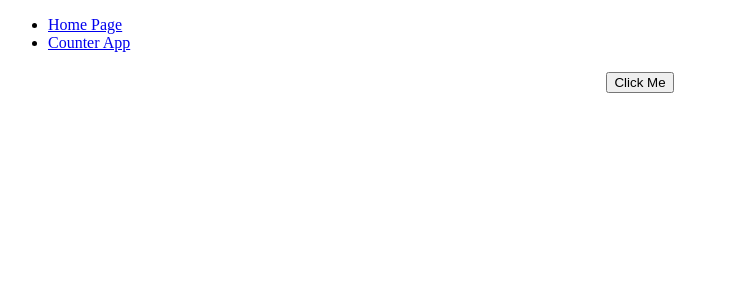
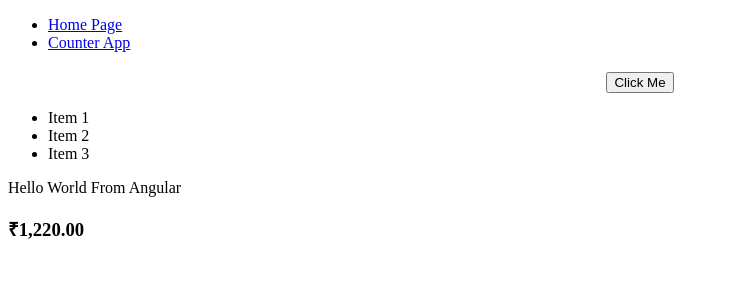
Before and after one commit to sevendyne/angular_tutorial1, an Angular app: page /home in a window 1280 px wide. Shown: the top 300 px of the page, without its empty margins (0-729 px from the left). Built offline with nearby package versions, Linux system fonts and the light colour scheme.

Commit message:
added directives, pipes

```diff
--- a/src/app/app.component.html
+++ b/src/app/app.component.html
@@ -12,3 +12,11 @@
 <div style="text-align:center" *ngIf="outputMessage">
   <p>App Component: {{ outputMessage }}</p>
 </div>
+
+<!-- Applying the custom directive -->
+<!-- Applying the custom directive with text content -->
+<div class="home-container" appChangeBackgroundColor>
+  <p>{{ 'hello world from angular' | titleCase }}</p>
+</div>
+
+<h3>{{1220 | currency :'INR'}}</h3>
--- a/src/app/app.component.ts
+++ b/src/app/app.component.ts
@@ -7,12 +7,15 @@ import { RouterModule } from '@angular/router';
 import { SharedService } from './shared.service';
 import { CommonModule } from '@angular/common';
 
+import { ChangeBackgroundColorDirective } from './change-background-color.directive';
+import { TitleCasePipe } from './title-case.pipe';
+
 @Component({
   selector: 'app-root',
   standalone: true,
   templateUrl: './app.component.html',
   styleUrl: './app.component.css',
-  imports: [HomeComponent, CounterComponent, RouterModule, CommonModule]
+  imports: [HomeComponent, CounterComponent, RouterModule, CommonModule, ChangeBackgroundColorDirective, TitleCasePipe]
 })
 export class AppComponent {
   outputMessage: string = '';
--- /dev/null
+++ b/src/app/change-background-color.directive.ts
@@ -0,0 +1,22 @@
+// change-background-color.directive.ts
+import { Directive, ElementRef, HostListener } from '@angular/core';
+
+@Directive({
+  standalone: true,
+  selector: '[appChangeBackgroundColor]'
+})
+export class ChangeBackgroundColorDirective {
+  constructor(private el: ElementRef) {}
+
+  @HostListener('mouseenter') onMouseEnter() {
+    this.changeColor('yellow'); // Change background color to yellow on mouse enter
+  }
+
+  @HostListener('mouseleave') onMouseLeave() {
+    this.changeColor(null); // Remove background color on mouse leave
+  }
+
+  private changeColor(color: string | null) {
+    this.el.nativeElement.style.backgroundColor = color;
+  }
+}
--- a/src/app/home/home.component.html
+++ b/src/app/home/home.component.html
@@ -1,3 +1,6 @@
 <div class="home-container">
     <button (click)="onButtonClick()">Click Me</button> <!-- Button click triggers the event -->
 </div>
+<ul>
+    <li *ngFor="let item of items">{{ item }}</li>
+</ul>
--- a/src/app/home/home.component.ts
+++ b/src/app/home/home.component.ts
@@ -1,15 +1,18 @@
 import { Component } from '@angular/core';
 
 import { SharedService } from '../shared.service';
+import { CommonModule } from '@angular/common';
 
 @Component({
   standalone: true, // Declare this as standalone
   selector: 'app-home',
   templateUrl: './home.component.html',
-  styleUrls: ['./home.component.css']
+  styleUrls: ['./home.component.css'],
+  imports: [CommonModule]
 })
 export class HomeComponent {
   constructor(private sharedService: SharedService) {}
+  items: string[] = ['Item 1', 'Item 2', 'Item 3']; // List of items for *ngFor demonstration
 
   onButtonClick() {
     const message = 'Button clicked by Ansif!!!';
--- a/src/app/shared.service.ts
+++ b/src/app/shared.service.ts
@@ -3,7 +3,7 @@ import { Injectable } from '@angular/core';
 import { BehaviorSubject } from 'rxjs';
 
 @Injectable({
-  providedIn: 'root'
+  providedIn: 'root'  // This makes the service available application-wide
 })
 export class SharedService {
   // BehaviorSubject to hold and share data
--- /dev/null
+++ b/src/app/title-case.pipe.ts
@@ -0,0 +1,17 @@
+// title-case.pipe.ts
+import { Pipe, PipeTransform } from '@angular/core';
+
+@Pipe({
+  standalone: true,
+  name: 'titleCase'
+})
+export class TitleCasePipe implements PipeTransform {
+  transform(value: string): string {
+    if (!value) return '';
+    return value
+      .toLowerCase()
+      .split(' ')
+      .map((word) => word.charAt(0).toUpperCase() + word.slice(1))
+      .join(' ');
+  }
+}
```
